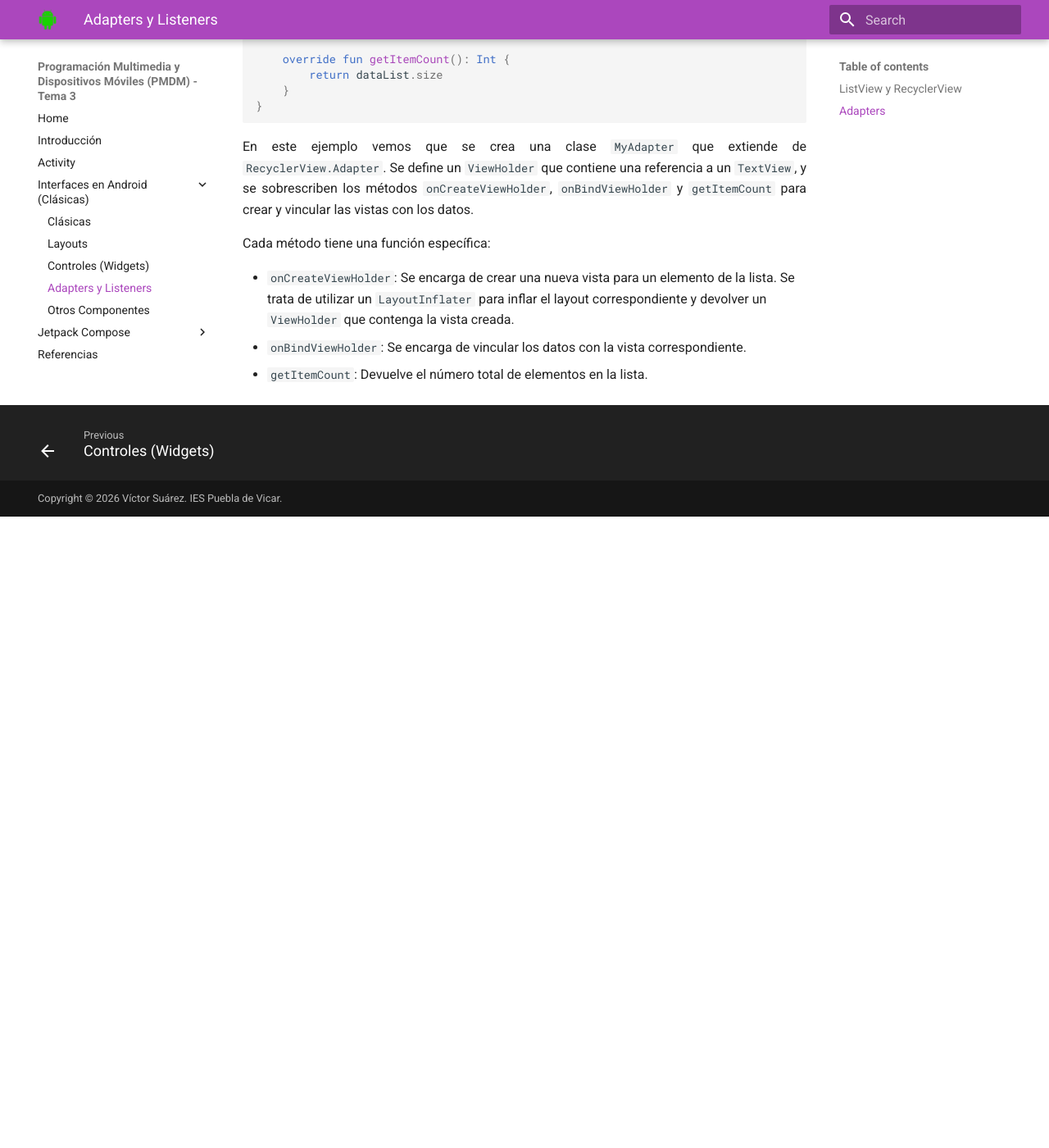
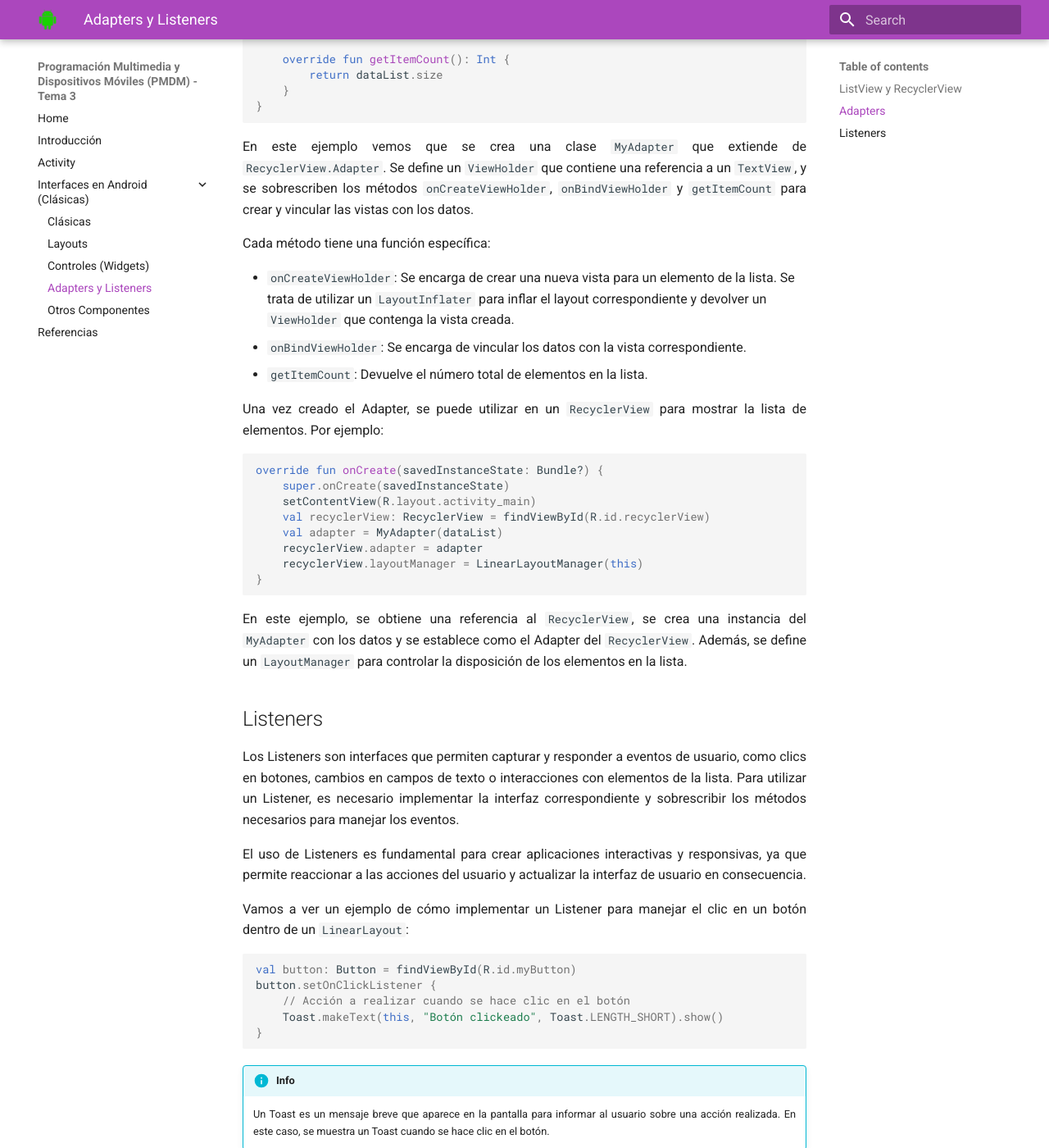
Before and after one commit to PMDMpuebla/tema3, an MkDocs documentation site: the page built from docs/interfaces/adapters.md, in a window 1280 px wide and 1400 px high, scrolled down 1148 px. Shown: the whole window at 82% size. Built offline with MkDocs 1.6.1 and Material for MkDocs 9.7.7, drawn with Linux system fonts in a browser that asks for light colours; before the commit the page ends 1778 px from its top, so only the background shows below that; some of the changed text lies outside the part shown.

Commit message:
actualizando contenido layouts clasicos

````diff
--- a/docs/interfaces/adapters.md
+++ b/docs/interfaces/adapters.md
@@ -45,3 +45,39 @@ Cada método tiene una función específica:
 * `onCreateViewHolder`: Se encarga de crear una nueva vista para un elemento de la lista. Se trata de utilizar un `LayoutInflater` para inflar el layout correspondiente y devolver un `ViewHolder` que contenga la vista creada.
 * `onBindViewHolder`: Se encarga de vincular los datos con la vista correspondiente.
 * `getItemCount`: Devuelve el número total de elementos en la lista.
+
+Una vez creado el Adapter, se puede utilizar en un `RecyclerView` para mostrar la lista de elementos. Por ejemplo:
+
+```kotlin
+override fun onCreate(savedInstanceState: Bundle?) {
+    super.onCreate(savedInstanceState)
+    setContentView(R.layout.activity_main)
+    val recyclerView: RecyclerView = findViewById(R.id.recyclerView)
+    val adapter = MyAdapter(dataList)
+    recyclerView.adapter = adapter
+    recyclerView.layoutManager = LinearLayoutManager(this)
+}
+```
+
+En este ejemplo, se obtiene una referencia al `RecyclerView`, se crea una instancia del `MyAdapter` con los datos y se establece como el Adapter del `RecyclerView`. Además, se define un `LayoutManager` para controlar la disposición de los elementos en la lista.
+
+## Listeners
+
+Los Listeners son interfaces que permiten capturar y responder a eventos de usuario, como clics en botones, cambios en campos de texto o interacciones con elementos de la lista. Para utilizar un Listener, es necesario implementar la interfaz correspondiente y sobrescribir los métodos necesarios para manejar los eventos.
+
+El uso de Listeners es fundamental para crear aplicaciones interactivas y responsivas, ya que permite reaccionar a las acciones del usuario y actualizar la interfaz de usuario en consecuencia.
+
+Vamos a ver un ejemplo de cómo implementar un Listener para manejar el clic en un botón dentro de un `LinearLayout`:
+
+```kotlin
+val button: Button = findViewById(R.id.myButton)
+button.setOnClickListener {
+    // Acción a realizar cuando se hace clic en el botón
+    Toast.makeText(this, "Botón clickeado", Toast.LENGTH_SHORT).show()
+}
+```
+
+!!! info
+    Un Toast es un mensaje breve que aparece en la pantalla para informar al usuario sobre una acción realizada. En este caso, se muestra un Toast cuando se hace clic en el botón.
+
+Como vemos en el ejemplo, se obtiene una referencia al botón y se establece un `OnClickListener` que define la acción a realizar cuando se hace clic en el botón. En este caso, se muestra un Toast con un mensaje informativo.
--- a/mkdocs.yml
+++ b/mkdocs.yml
@@ -30,9 +30,5 @@ nav:
     - Controles (Widgets): interfaces/controles.md
     - Adapters y Listeners: interfaces/adapters.md
     - Otros Componentes: interfaces/otros_componentes.md
-  - Jetpack Compose:
-    - Introducción: jetpack/jetpack_compose.md
-    - Composables: jetpack/composables.md
-    - Layouts: jetpack/layouts_compose.md
   - Referencias: referencias.md
 copyright: Copyright &copy; 2026 Víctor Suárez. IES Puebla de Vicar.
````
Also changed, not shown: docs/interfaces/otros_componentes.md (added, +59 -0 lines), docs/introduccion.md (+3 -0 lines), docs/referencias.md (added, +9 -0 lines).
